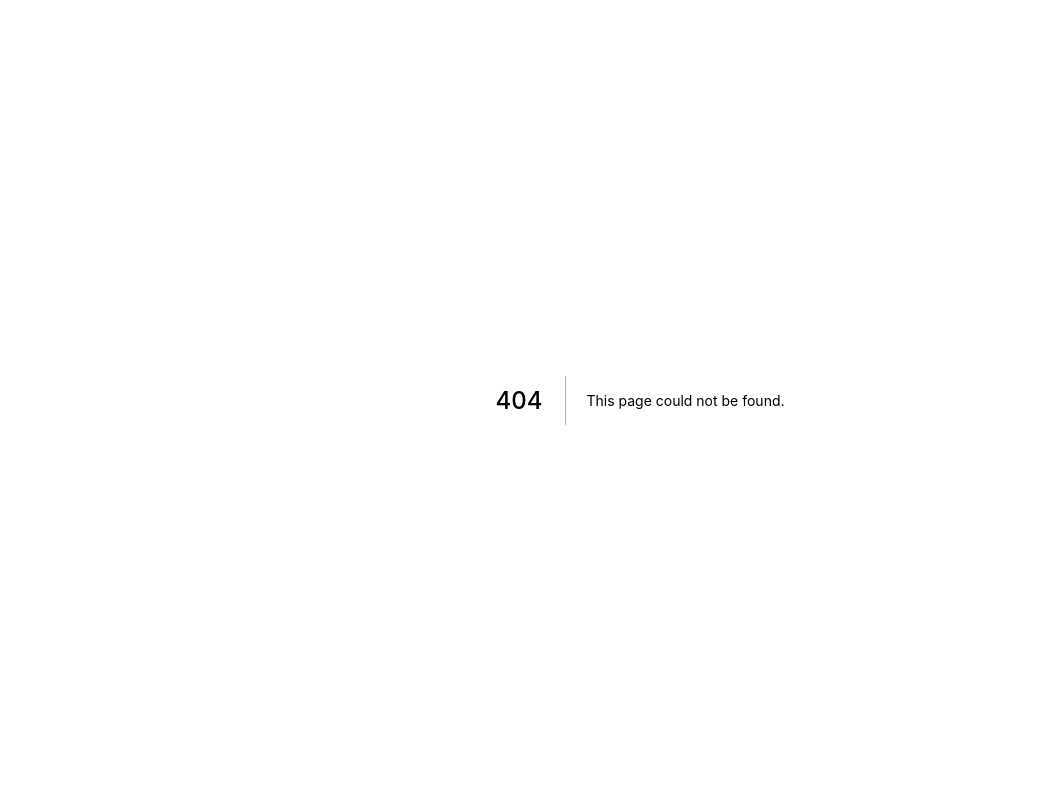
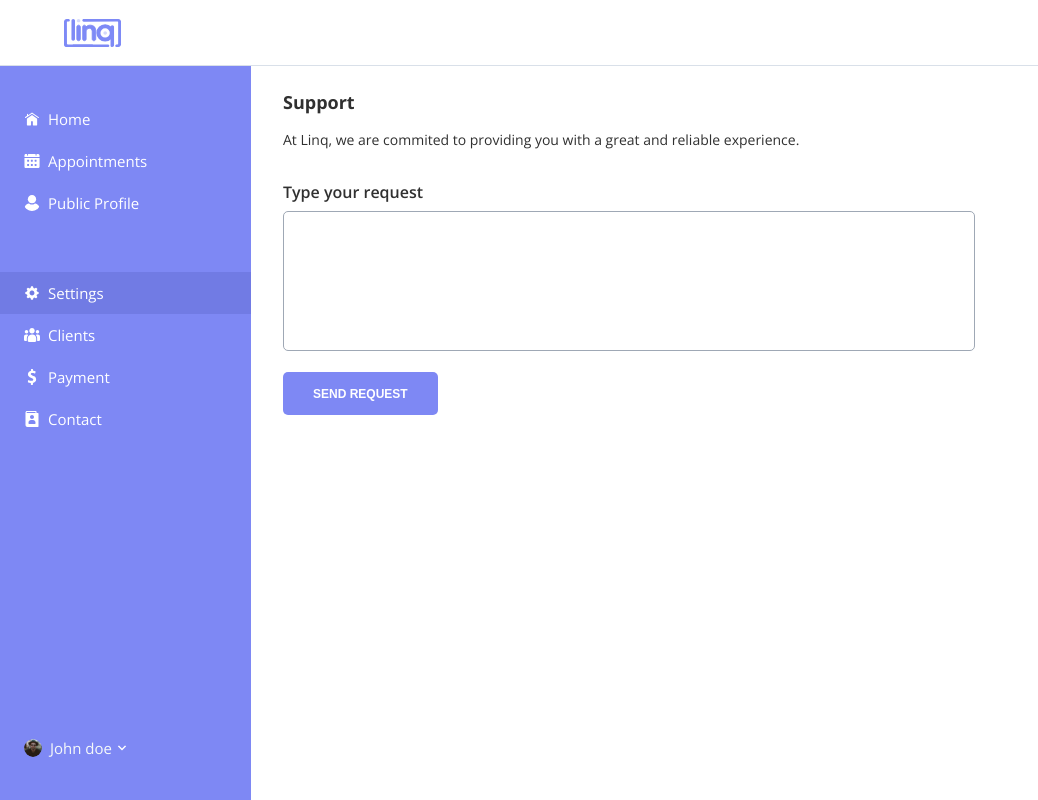
Before and after one commit to healer1064/Lynq_Console, a Next.js app: page /new-appointment in a window 1280 px wide. Before the commit this address had no page. Shown: the whole page, without its empty margins (0-1038 px from the left). Built offline with nearby package versions, Linux system fonts and the light colour scheme.

Commit message:
New Appointment

```diff
--- /dev/null
+++ b/components/NewAppointment/NewAppointmentModal.js
@@ -0,0 +1,16 @@
+import React from 'react'
+
+const NewAppointmentModal = ({ setModal }) => {
+    return (
+        <div className="new-appointment-modal" >
+            <div>
+                <img src="/img/new-appointment-close-modal.png" alt="close-modal" className="new-appointment-modal-close" onClick={() => setModal(false)} />
+                <img src="/img/new-appointment-success.png" alt="success" />
+                <p>Your message was sent to Ling’s team</p>
+                <button onClick={() => setModal(false)} >Confirm</button>
+            </div>
+        </div>
+    )
+}
+
+export default NewAppointmentModal
--- /dev/null
+++ b/pages/new-appointment.js
@@ -0,0 +1,40 @@
+// libraries
+import Head from 'next/head'
+import { useState } from 'react'
+
+// components
+import Navbar from '../components/Navbar'
+import Leftbar from '../components/Leftbar'
+import NewAppointmentModal from '../components/NewAppointment/NewAppointmentModal'
+
+
+export default function NewAppointment() {
+
+    const [modal, setModal] = useState(false)
+
+    return (
+        <>
+            <Head>
+                <title>New Appointment</title>
+                <link rel="preconnect" href="https://fonts.gstatic.com" />
+                <link href="https://fonts.googleapis.com/css2?family=Open+Sans:wght@300;400;600;700&display=swap" rel="stylesheet" />
+            </Head>
+            <Navbar />
+            <div className="page-wrp">
+                <Leftbar />
+                <div className="content-wrp">
+                    <div className="new-appointment" >
+                        <h3>Support</h3>
+                        <p>At Linq, we are commited to providing you with a great and reliable experience.</p>
+                        <div>
+                            <h3>Type your request</h3>
+                            <textarea></textarea>
+                        </div>
+                        <button onClick={() => setModal(true)} >Send Request</button>
+                    </div>
+                </div>
+            </div>
+            {modal && <NewAppointmentModal setModal={setModal} />}
+        </>
+    )
+}
--- a/styles/main.sass
+++ b/styles/main.sass
@@ -972,6 +972,7 @@ body
       color: white
       font-size: 12px
       margin-top: 20px
+      cursor: pointer
     .payment-final-account-note
       font-size: 12px
       color: #fa1317
@@ -1022,6 +1023,96 @@ body
           font-size: 12px
           background-color: #18b315
           border-radius: 3px
+
+.new-appointment
+  h3
+    color: #303030
+    font-size: 18px
+    font-weight: bold
+    margin-top: 24px
+    margin-bottom: 0px
+  p
+    color: #303030
+    font-size: 14px
+    font-weight: normal
+    margin-top: 16px
+    margin-bottom: 0px
+  div
+    margin-top: 32px
+    h3
+      color: #303030
+      font-size: 16px
+      font-weight: 600
+      margin-bottom: 8px
+    textarea
+      border-radius: 5px
+      border: 1px solid #9FA8B5
+      min-height: 140px
+      max-height: auto
+      width: 75%
+      resize: none
+      padding: 8px
+      &:focus
+        border: 1px solid #9FA8B5
+        outline: none
+  button
+    height: 43px
+    background-color: #7e88f4
+    border-radius: 5px
+    border: none
+    outline: none
+    padding: 0 30px
+    color: white
+    font-size: 12px
+    margin-top: 16px
+    font-weight: bold
+    text-transform: uppercase
+    cursor: pointer
+.new-appointment-modal
+  position: fixed
+  left: 0
+  top: 0
+  height: 100vh
+  width: 100vw
+  background-color: rgba(0,0,0,0.25)
+  // filter: blur(4px)
+  z-index: 10
+  display: flex
+  align-items: center
+  justify-content: center
+  div
+    background: white
+    width: 426px
+    height: 313px
+    display: flex
+    flex-direction: column
+    align-items: center
+    justify-content: center
+    position: relative
+    border-radius: 5px
+    .new-appointment-modal-close
+      position: absolute
+      right: 24px
+      top: 16px
+      cursor: pointer
+    p
+      color: #303030
+      font-size: 16px
+      font-weight: normal
+      margin-top: -20px
+      margin-bottom: 32px
+    button
+      height: 43px
+      background-color: #7e88f4
+      border-radius: 5px
+      border: none
+      outline: none
+      padding: 0 30px
+      color: white
+      font-size: 12px
+      font-weight: bold
+      text-transform: uppercase
+      cursor: pointer
 
 @media (max-width: $breakpointLaptop)
   .header
@@ -1682,3 +1773,33 @@ body
             align-items: center
             span
               font-weight: 600
+  .new-appointment
+    h3
+      font-size: 22px
+      font-weight: 600
+    div
+      margin-top: 38px
+      h3
+        font-size: 14px
+        margin-bottom: 12px
+      textarea
+        width: 100%
+    button
+      height: 40px
+      font-weight: 500
+  .new-appointment-modal
+    div
+      width: 247px
+      height: 266px
+      .new-appointment-modal-close
+        display: none
+      img
+        height: 64px
+        width: 64px
+      p
+        font-size: 14px
+        margin-top: 0px
+        width: 70%
+        text-align: center
+      button
+        height: 40px
```
Also changed, not shown: public/img/new-appointment-close-modal.png (added), public/img/new-appointment-success.png (added).
